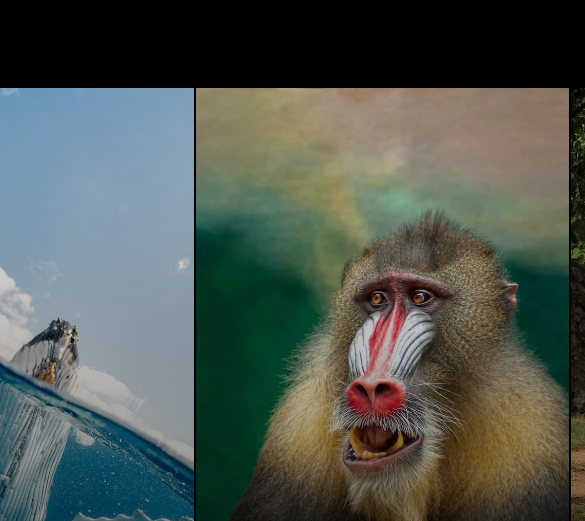
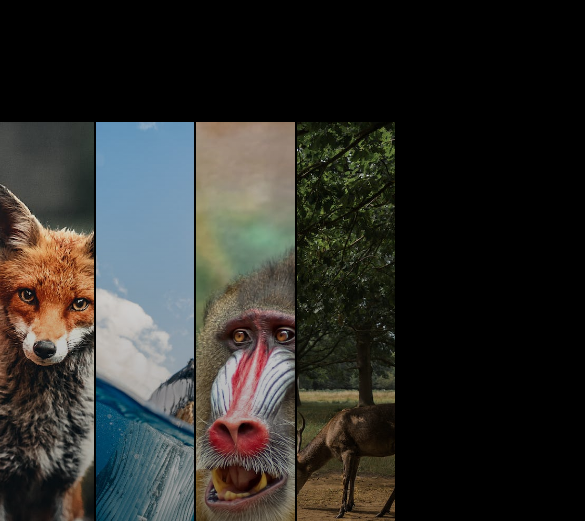
Before and after one commit to nguwenezapchristian/Interactive-Photo_Gallery, a plain HTML site: page index.html in a window 390 px wide. Shown: the top 521 px of the page, 585 px wide, since content can reach past the window. Drawn offline with Linux system fonts and the light colour scheme.

Commit message:
added hover effects and made it reponsive on Mobile

```diff
--- a/index.html
+++ b/index.html
@@ -7,34 +7,33 @@
     <link rel="stylesheet" href="styles.css">
     <title>Interactive Photo Gallery</title>
     <link href='https://fonts.googleapis.com/css?family=Poppins' rel='stylesheet'>
-
 </head>
 
 <body>
     <!-- The gallery container -->
     <div class="gallery">
-        <div class="gallery-item" style="background-image: url('gallery/fennec fox.jpeg');">
+        <div class="gallery-item" style="--bg-image: url('gallery/fennec fox.jpeg');">
             <div class="info">
                 <h2>Fennec Fox</h2>
                 <p>India</p>
             </div>
             <a href="#">Know more &#8594</a>
         </div>
-        <div class="gallery-item" style="background-image: url('gallery/humpback\ whale.jpeg');">
+        <div class="gallery-item" style="--bg-image: url('gallery/humpback whale.jpeg');">
             <div class="info">
                 <h2>Humpback Whale</h2>
                 <p>South Africa</p>
             </div>
             <a href="#">Know more &#8594</a>
         </div>
-        <div class="gallery-item" style="background-image: url(gallery/common\ brown\ baboon.jpeg);">
+        <div class="gallery-item" style="--bg-image: url('gallery/common brown baboon.jpeg');">
             <div class="info">
                 <h2>Common Brown Baboon</h2>
                 <p>South Africa</p>
             </div>
             <a href="#">Know more &#8594</a>
         </div>
-        <div class="gallery-item" style="background-image: url('gallery/spotted\ deer.jpeg');">
+        <div class="gallery-item" style="--bg-image: url('gallery/spotted deer.jpeg');">
             <div class="info">
                 <h2>Spotted Deer</h2>
                 <p>Amazon</p>
--- a/script.js
+++ b/script.js
@@ -1,2 +1,4 @@
-// I will put javascript code here
-console.log('Gallery script loaded.');
+document.addEventListener("DOMContentLoaded", () => {
+    const gallery = document.querySelector(".gallery");
+    gallery.style.opacity = 1;
+});
--- a/styles.css
+++ b/styles.css
@@ -13,25 +13,45 @@ body {
 .gallery {
     display: flex;
     gap: 2px;
-    opacity: 0px;
+    opacity: 0;
     margin: 0 auto;
+    transition: opacity 1s ease-in-out;
 }
 
 .gallery-item {
     width: 293px;
     height: 588px;
     background: #000000;
-    background-size: cover;
-    background-position: center;
     display: flex;
     flex-direction: column;
     justify-content: space-between;
     padding: 40px;
     color: white;
     position: relative;
+    overflow: hidden;
 }
 
 .gallery-item::before {
+    content: "";
+    position: absolute;
+    top: 0;
+    left: 0;
+    width: 100%;
+    height: 100%;
+    background-image: var(--bg-image);
+    background-size: cover;
+    background-position: center;
+    transition: transform 0.3s ease, filter 0.3s ease, box-shadow 0.3s ease;
+    z-index: 0;
+}
+
+.gallery-item:hover::before {
+    transform: scale(1.1);
+    filter: blur(2px);
+    box-shadow: 0px 4px 4px 0px #00000040;
+}
+
+.gallery-item::after {
     content: "";
     position: absolute;
     top: 0;
@@ -44,14 +64,16 @@ body {
 
 .gallery-item .info {
     width: 213px;
-    /* height: 100px; */
     gap: 8px;
-    opacity: 0px;
     margin-top: auto;
-    /* border: 1px solid red; */
     position: relative;
     z-index: 2;
     text-align: left;
+    transition: transform 0.3s ease, opacity 0.3s ease;
+}
+
+.gallery-item:hover .info {
+    transform: translateY(-40px);
 }
 
 .gallery-item .info h2 {
@@ -74,4 +96,34 @@ a {
     text-decoration: none;
     font-weight: bold;
     z-index: 2;
+    opacity: 0;
+    position: absolute;
+    bottom: 40px;
+    left: 40px;
+    transition: opacity 0.3s ease;
+    color: aqua;
 }
+
+.gallery-item:hover a {
+    opacity: 1;
+}
+
+/* Mobile-specific styles */
+@media (max-width: 600px) {
+    .gallery {
+        width: 400px;
+        height: 600px;
+        gap: 2px;
+    }
+
+    .gallery-item {
+        width: 98.5px;
+        height: 600px;
+        gap: 0px;
+    }
+
+    .gallery-item .info,
+    .gallery-item a {
+        display: none;
+    }
+}
```
